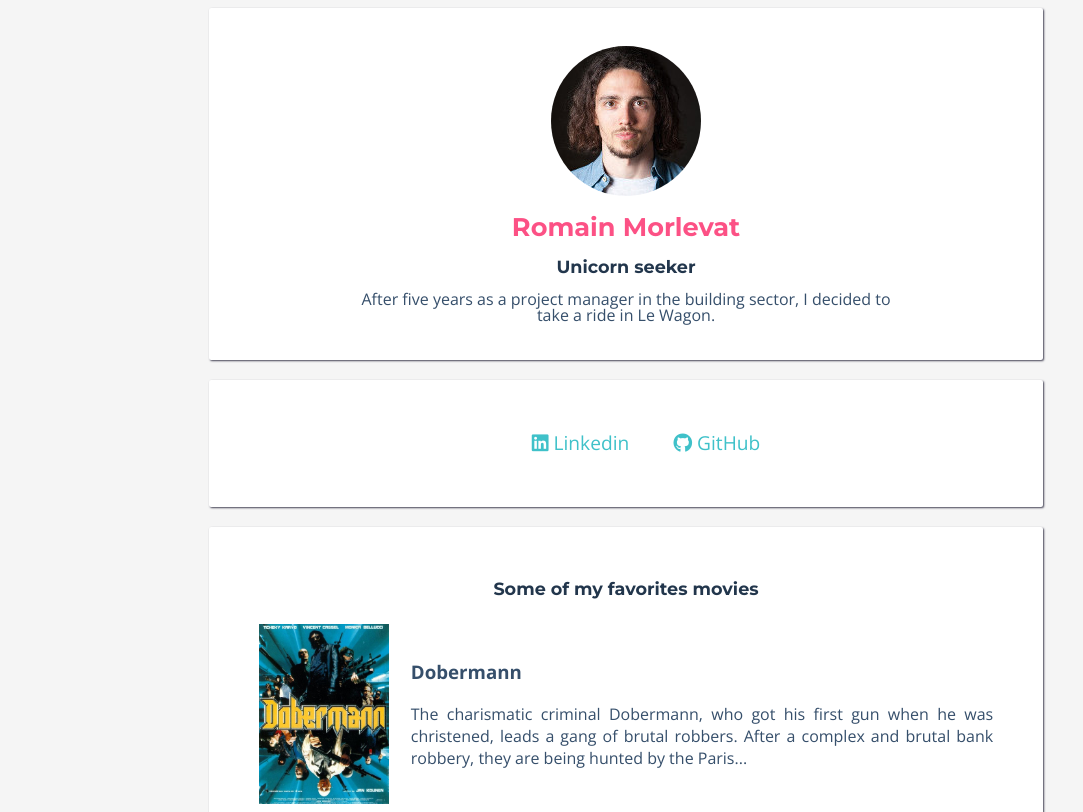
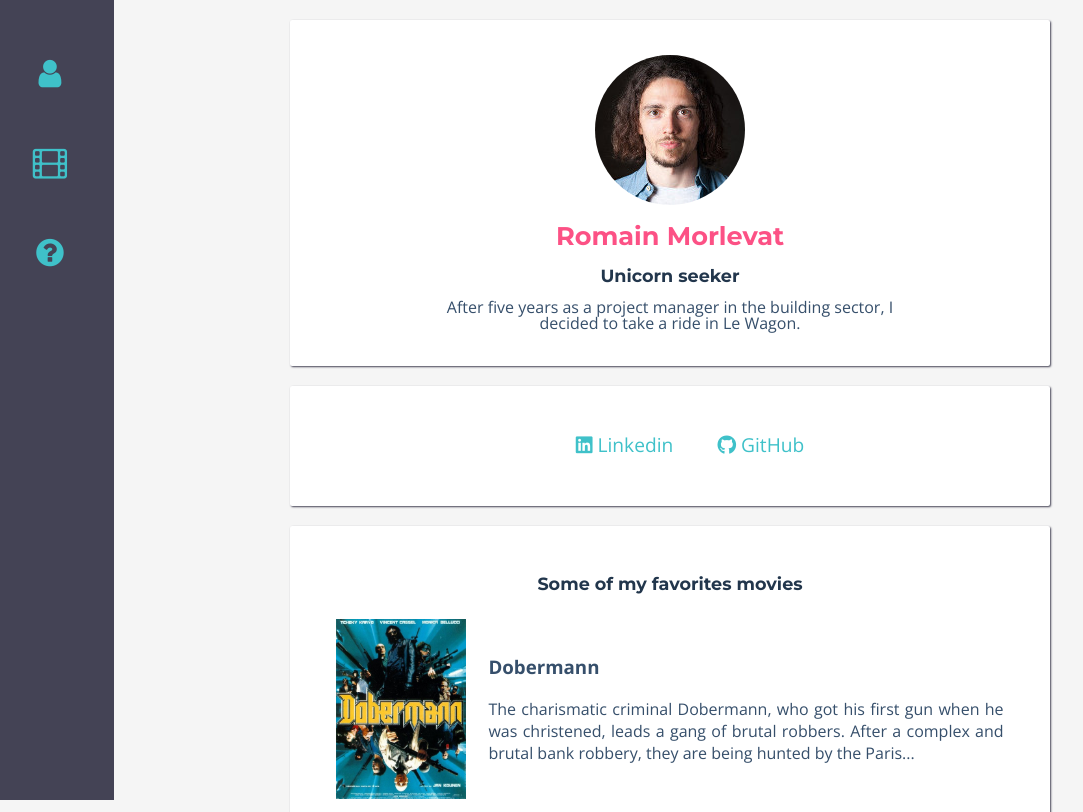
Before and after one commit to RomainMorlevat/profile, a plain HTML site: page index.html in a window 1280 px wide. Shown: the top 812 px of the page, without its empty margins (14-1097 px from the left). Drawn offline with nearby package versions, Linux system fonts and the light colour scheme.

Commit message:
first optionnal done : add fixed sidebar

```diff
--- a/index.html
+++ b/index.html
@@ -14,8 +14,17 @@
     <link rel="stylesheet" href="style.css">
   </head>
   <body>
+    <div id="sidebar">
+      <ul>
+        <li><a href="#top"><i class="fa fa-user" aria-hidden="true"></i></a></li>
+        <li><a href="#favorite_movies"><i class="fa fa-film" aria-hidden="true"></i></a></li>
+        <li><a href="#footer"><i class="fa fa-question-circle" aria-hidden="true"></i></a></li>
+      </ul>
+    </div>
+
+    <div id="page-content">
     <div class="container text_center">
-      <div class="card header">
+      <div class="card header" id="top">
         <img src="images/me.jpg" class="img_circle">
         <h1>Romain Morlevat</h1>
         <h2>Unicorn seeker</h2>
@@ -39,7 +48,7 @@
         </ul>
       </div>
 
-      <div class="card text">
+      <div class="card text" id="favorite_movies">
         <h2>Some of my favorites movies</h2>
         <table class="text_justify">
           <tr>
@@ -78,11 +87,12 @@
         </table>
       </div>
 
-      <div class="card">
+      <div class="card" id="footer">
         <h2>About this page</h2>
           <p>This page is the exercice in the first front-end day at <a href="https://www.lewagon.com/">Le Wagon</a></p>
       </div>
-    </div>
+    </div> <!-- container -->
+    </div> <!-- page content -->
 
   </body>
 </html>
--- a/style.css
+++ b/style.css
@@ -5,6 +5,8 @@ body {
   font-family: 'Open Sans', sans-serif;
   font-size: 1em;
   line-height: 1em;
+  margin: 0;
+  padding: 0;
 }
 
 h1 {
@@ -33,7 +35,6 @@ a:hover {
 
 .card {
   width: 60%;
-  min-width: 500px;
   margin: auto;
   margin-bottom: 20px;
   padding: 3%;
@@ -73,3 +74,32 @@ a:hover {
 td {
   padding: 10px;
 }
+
+#sidebar {
+  position: fixed;
+  float: left;
+  width : 10%;
+  min-width: 50px;
+  height: 100%;
+  background-color: #444355;
+  font-size: 2em;
+  padding: 0;
+  text-align: center;
+}
+
+#sidebar > ul {
+  margin: 0;
+  padding: 0;
+}
+
+#sidebar > ul > li {
+  list-style-type: none;
+  margin-top: 1.8em;
+}
+
+#page-content {
+  float: right;
+  width: 90%;
+  min-width: 450px;
+  margin: 20px;
+}
```
